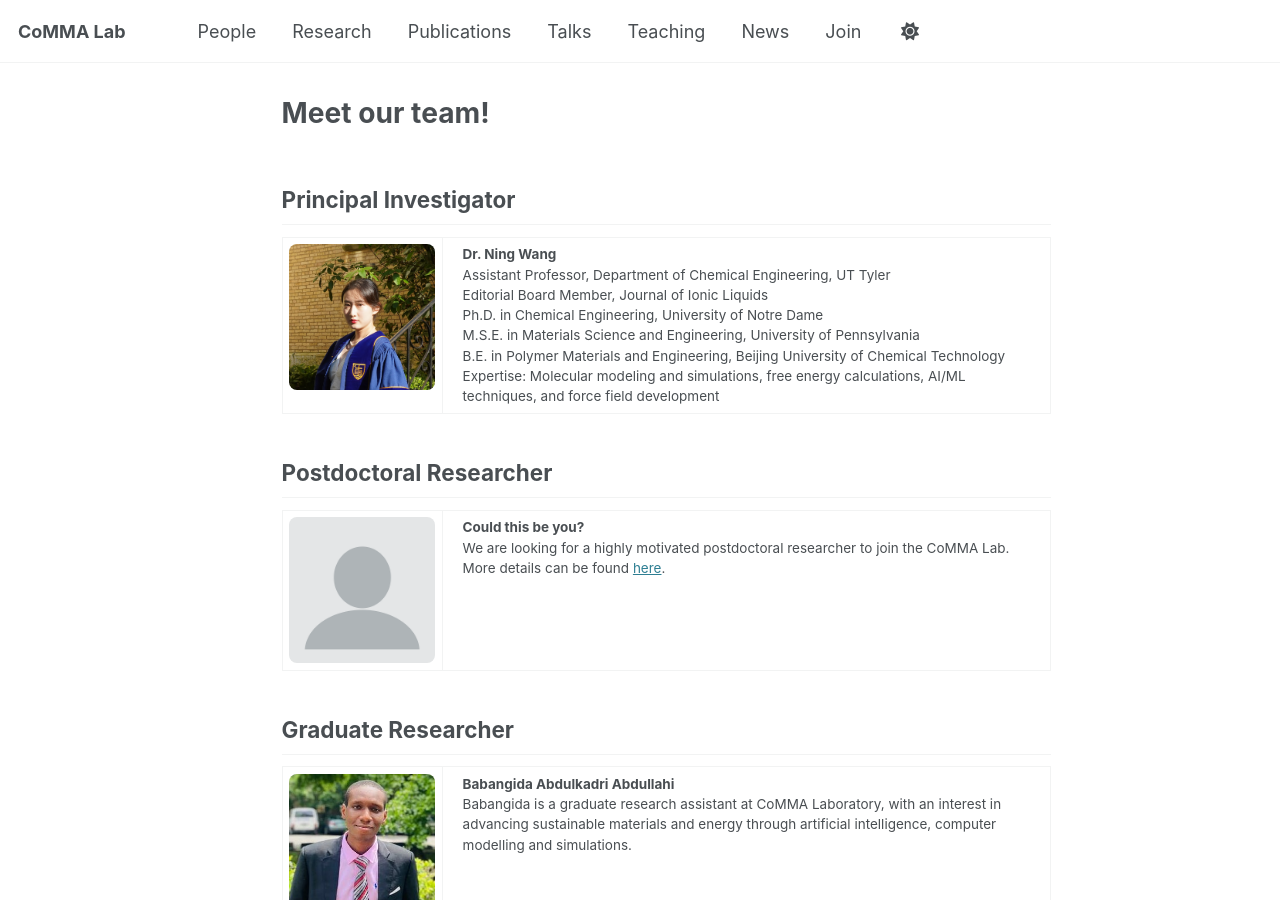
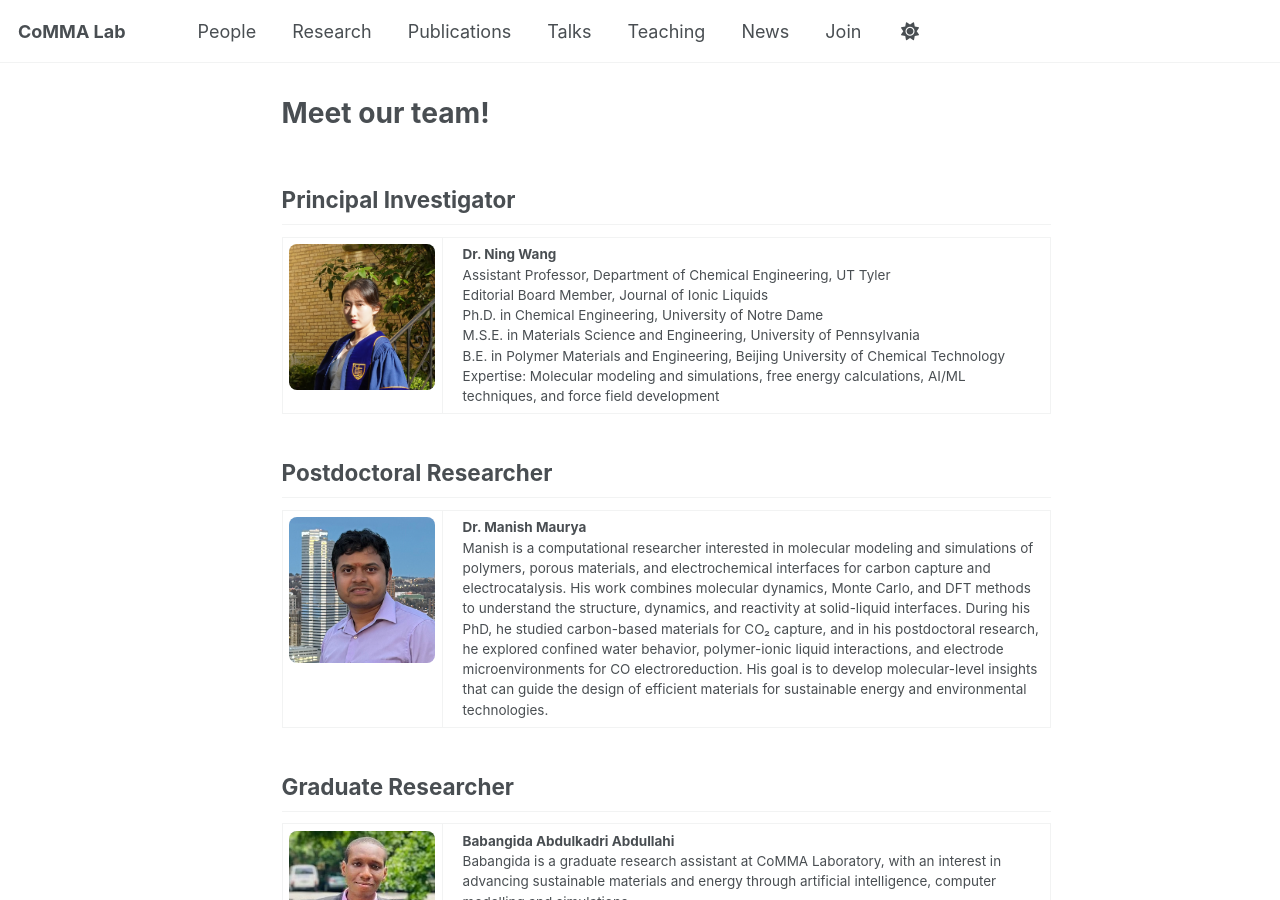
Before and after one commit to CoMMA-Wang-Lab/CoMMA-Wang-Lab.github.io, a Jekyll site: the page built from _pages/people.md, in a window 1280 px wide and 900 px high. Built offline with Jekyll 4.4.1, drawn with Linux system fonts in a browser that asks for light colours.

Commit message:
updated on 11-02

```diff
--- a/_pages/people.md
+++ b/_pages/people.md
@@ -29,12 +29,11 @@ sidebar:
 <table>
   <tr>
     <td style="width: 160px; vertical-align: top;">
-      <img src="../images/profile.png" width="150px" style="border-radius: 8px;" />
+      <img src="../images/Manish.png" width="150px" style="border-radius: 8px;" />
     </td>
     <td style="vertical-align: top; padding-left: 20px;">
-      <strong>Could this be you?</strong><br/>
-      We are looking for a highly motivated postdoctoral researcher to join the CoMMA Lab.<br/>
-      More details can be found <a href="{{ '/positions/' | relative_url }}">here</a>.
+      <strong>Dr. Manish Maurya</strong><br/>
+      Manish is a computational researcher interested in molecular modeling and simulations of polymers, porous materials, and electrochemical interfaces for carbon capture and electrocatalysis. His work combines molecular dynamics, Monte Carlo, and DFT methods to understand the structure, dynamics, and reactivity at solid-liquid interfaces. During his PhD, he studied carbon-based materials for CO₂ capture, and in his postdoctoral research, he explored confined water behavior, polymer-ionic liquid interactions, and electrode microenvironments for CO electroreduction. His goal is to develop molecular-level insights that can guide the design of efficient materials for sustainable energy and environmental technologies.
     </td>
   </tr>
 </table>
```
Also changed, not shown: _pages/join.md (+1 -1 lines), _pages/publications.html (+7 -0 lines), _posts/2025-11-03-news3.md (added, +13 -0 lines), _teaching/instructor.md (+1 -1 lines), images/Manish.png (added), 1 other file.
